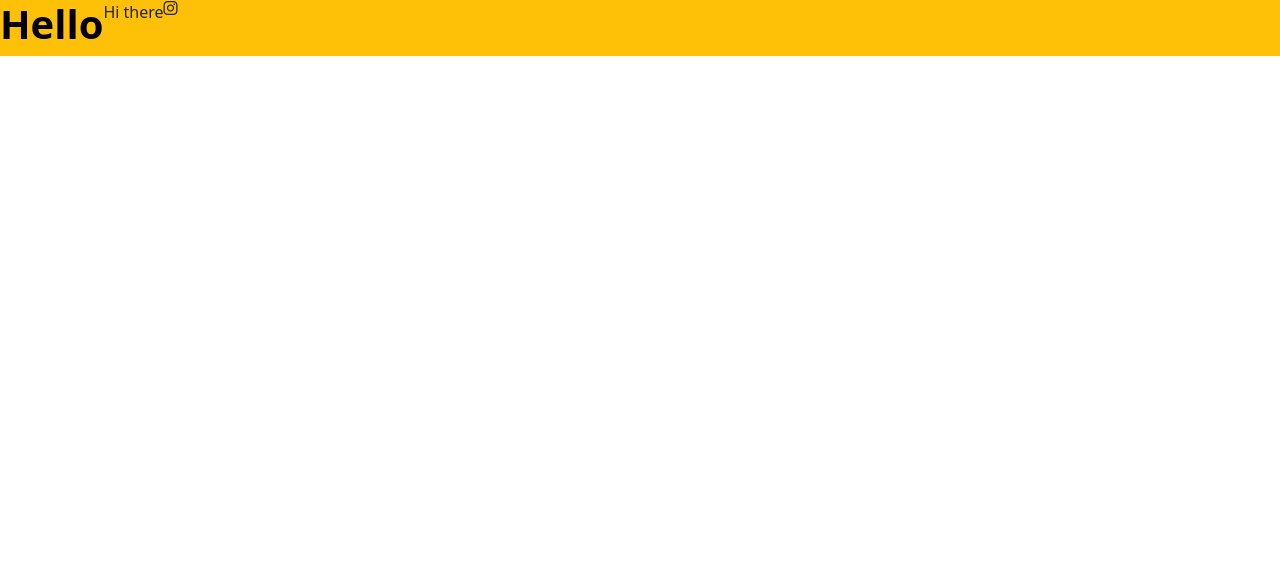
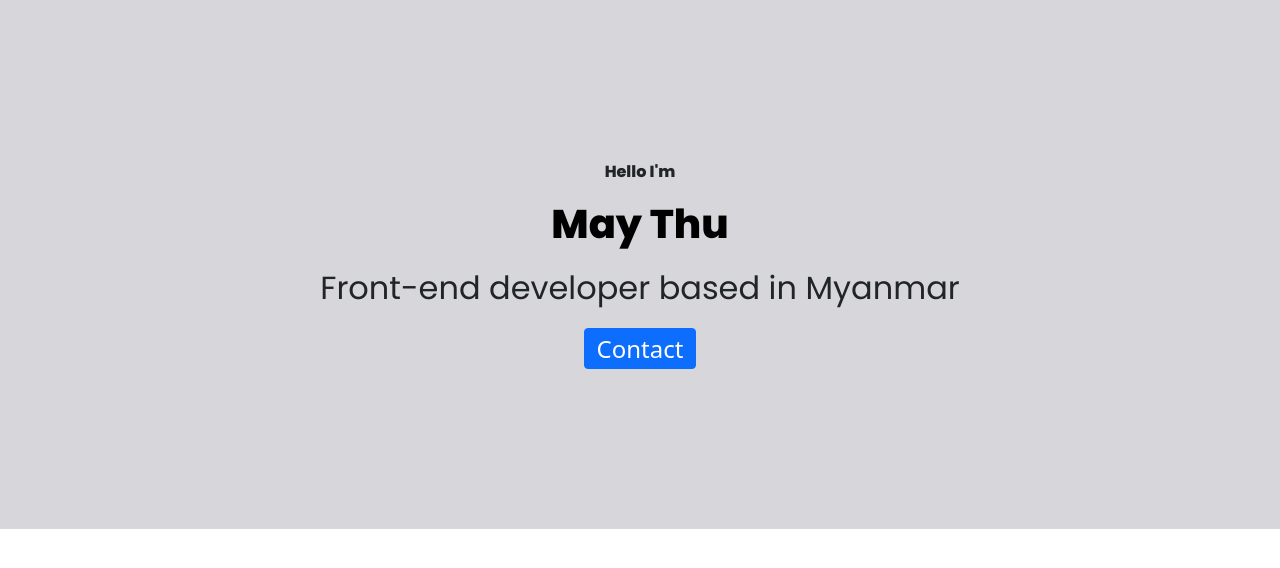
Before and after one commit to MayThuPikeSoe/portfolio-sheCodes, a plain HTML site: page index.html in a window 1280 px wide. Drawn offline with nearby package versions, Linux system fonts and the light colour scheme.

Commit message:
change style

```diff
--- a/index.html
+++ b/index.html
@@ -11,6 +11,12 @@
       integrity="sha384-9ndCyUaIbzAi2FUVXJi0CjmCapSmO7SnpJef0486qhLnuZ2cdeRhO02iuK6FUUVM"
       crossorigin="anonymous"
     />
+    <link rel="preconnect" href="https://fonts.googleapis.com" />
+    <link rel="preconnect" href="https://fonts.gstatic.com" crossorigin />
+    <link
+      href="https://fonts.googleapis.com/css2?family=Poppins:wght@400;800&display=swap"
+      rel="stylesheet"
+    />
     <link rel="stylesheet" href="style.css" />
     <script
       src="https://kit.fontawesome.com/ddc3ee268a.js"
@@ -18,10 +24,11 @@
     ></script>
   </head>
   <body>
-    <div class="d-flex bg-warning">
-      <h1>Hello</h1>
-      <p>Hi there</p>
-      <i class="fab fa-instagram" aria-hidden="true"></i>
+    <div class="show">
+      <p>Hello I'm</p>
+      <h1>May Thu</h1>
+      <h2>Front-end developer based in Myanmar</h2>
+      <a href="#" class="btn btn-primary btn-branding">Contact</a>
     </div>
   </body>
 </html>
--- a/style.css
+++ b/style.css
@@ -1,8 +1,31 @@
+:root {
+  --branding-color: #97979c;
+  --default-font-family: "Poppins", sans-serif;
+}
+
+.show {
+  background-color: #d6d6db;
+  text-align: center;
+  padding: 160px 0;
+}
 h1 {
   font-size: 40px;
   color: black;
   font-weight: bold;
+  font-family: var(--default-font-family);
+}
+h2 {
+  font-family: var(--default-font-family);
+  line-height: 2;
 }
 p {
   font-weight: normal;
+  font-family: var(--default-font-family);
+  font-weight: 700;
 }
+.btn-branding {
+  font-size: 24px;
+  border-radius: 4px;
+  color: white;
+  line-height: 27px;
+}
```
